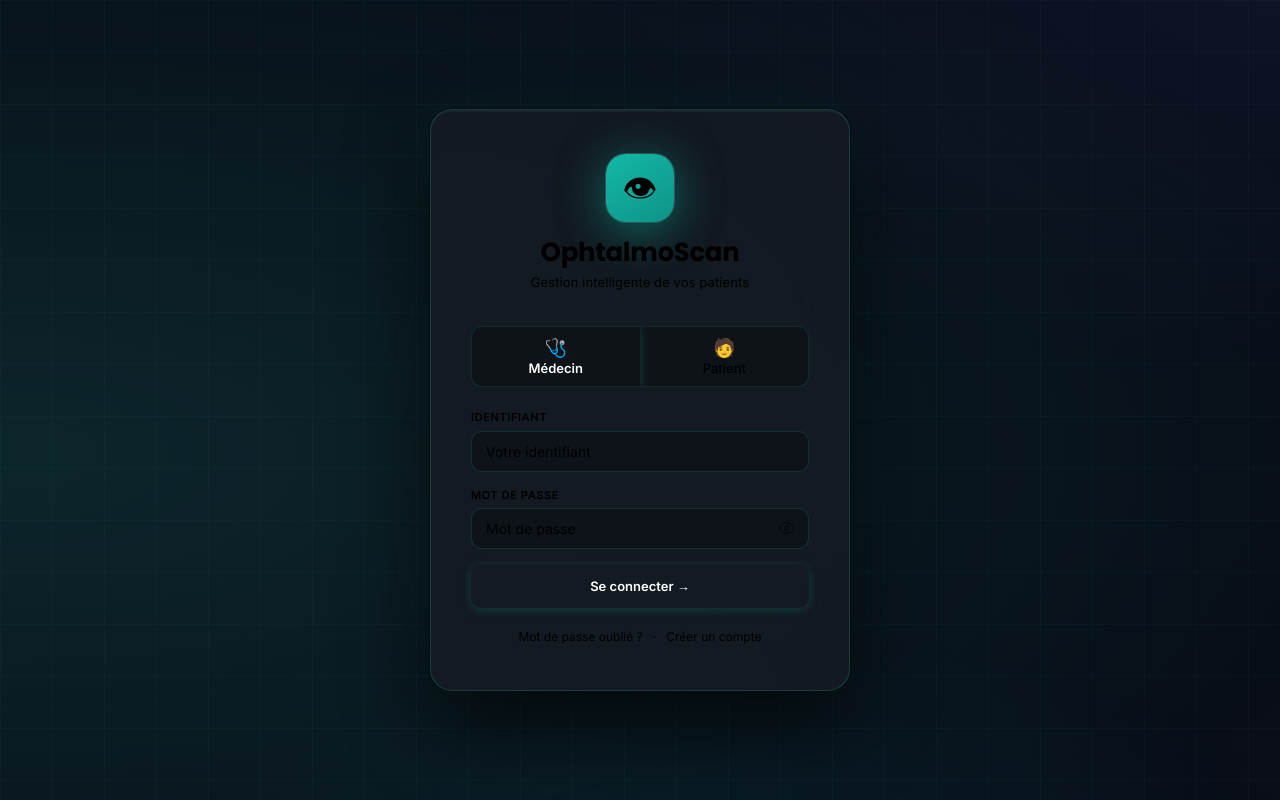
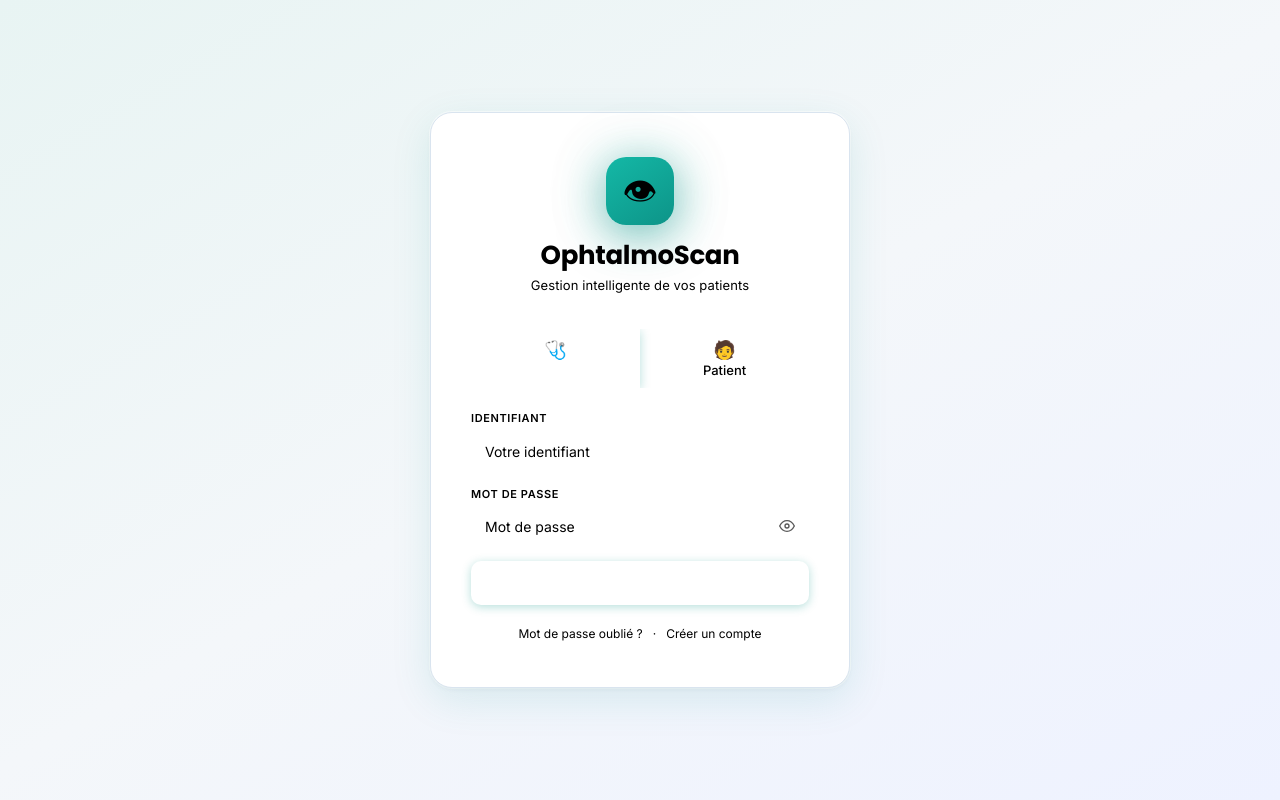
Before and after one commit to youssefbaz/ophtalmo-scan, a Flask app: page / in a window 1280 px wide. Run offline with Flask 3, Linux system fonts and the light colour scheme; some libraries are stand-ins or nearby versions.

Commit message:
reset theme

```diff
--- a/static/css/app.css
+++ b/static/css/app.css
@@ -1,52 +1,111 @@
 <style>
 /* ══════════════════════════════════════════════════════════════
    OPHTALMO-SCAN — Design System v3
-   Default theme: Dark
-   Palette: Deep navy · Teal #2DD4BF · Background #0D1117
+   Palette: Navy #0A2540 · Teal #0D9488 · Background #F4F7FA
    Fonts: Poppins (brand) + Inter (body)
    ══════════════════════════════════════════════════════════════ */
 
-/* ── DEFAULT THEME (DARK) ── */
+/* ── DEFAULT (LIGHT) THEME ── */
 :root {
   /* Primary brand */
-  --navy:       #C9D8EA;
+  --navy:       #0A2540;
+  --teal:       #0D9488;
+  --teal2:      #0B7A6E;
+  --teal3:      #096057;
+  --teal-dim:   rgba(13,148,136,0.10);
+  --teal-border:rgba(13,148,136,0.25);
+  --cyan:       #22D3EE;
+  --cyan-dim:   rgba(34,211,238,0.12);
+
+  /* Surfaces */
+  --bg:             #F4F7FA;
+  --bg2:            #EDF1F5;
+  --bg3:            #E2E8F0;
+  --card:           #FFFFFF;
+  --border:         #CBD5E1;
+  --surface-accent: #E8F4F3;
+
+  /* Sidebar — navy in light theme */
+  --sidebar-bg:     #0A2540;
+  --sidebar-border: rgba(255,255,255,0.08);
+
+  /* Text */
+  --text:  #0A2540;
+  --text1: #0A2540;
+  --text2: #476B8A;
+  --text3: #94A3B8;
+
+  /* Semantic colours */
+  --amber:   #D97706;
+  --amber-dim: rgba(217,119,6,0.10);
+  --red:     #DC2626;
+  --red-dim: rgba(220,38,38,0.09);
+  --green:   #16A34A;
+  --green-dim: rgba(22,163,74,0.09);
+  --blue:    #3B82F6;
+  --danger:  #DC2626;
+
+  /* Semantic text variants */
+  --color-red:       #B91C1C;
+  --color-amber:     #92400E;
+  --color-green:     #15803D;
+  --color-blue:      #1D4ED8;
+  --color-red-bg:    rgba(220,38,38,0.08);
+  --color-amber-bg:  rgba(180,83,9,0.08);
+  --color-green-bg:  rgba(21,128,61,0.08);
+  --color-blue-bg:   rgba(29,78,216,0.08);
+
+  /* Shape & shadow */
+  --radius:    12px;
+  --radius-lg: 16px;
+  --radius-xl: 20px;
+  --shadow:      0 4px 24px rgba(10,37,64,0.12);
+  --shadow-sm:   0 1px 3px rgba(10,37,64,0.06), 0 4px 12px rgba(10,37,64,0.05);
+  --card-shadow: 0 1px 3px rgba(10,37,64,0.04), 0 4px 16px rgba(10,37,64,0.06);
+  --glass-bg:     rgba(255,255,255,0.92);
+  --glass-border: rgba(13,148,136,0.15);
+}
+
+:root select.input option,
+:root select.form-input option {
+  background: #EDF1F5; color: #0A2540;
+}
+
+/* ── DARK THEME ── */
+body.theme-dark {
+  --navy:       #E4EEF8;
   --teal:       #2DD4BF;
   --teal2:      #14B8A6;
   --teal3:      #0D9488;
-  --teal-dim:   rgba(45,212,191,0.12);
-  --teal-border:rgba(45,212,191,0.22);
+  --teal-dim:   rgba(45,212,191,0.10);
+  --teal-border:rgba(45,212,191,0.20);
   --cyan:       #67E8F9;
   --cyan-dim:   rgba(103,232,249,0.10);
 
-  /* Surfaces */
-  --bg:             #0D1117;
-  --bg2:            #161B22;
-  --bg3:            #21262D;
-  --card:           #161B22;
-  --border:         #30363D;
-  --surface-accent: #1C2128;
-
-  /* Sidebar */
-  --sidebar-bg:     #090E18;
-  --sidebar-border: rgba(255,255,255,0.06);
-
-  /* Text */
-  --text:  #E6EDF3;
-  --text1: #F0F6FC;
-  --text2: #8B949E;
-  --text3: #484F58;
-
-  /* Semantic colours */
-  --amber:     #F0B429;
-  --amber-dim: rgba(240,180,41,0.15);
-  --red:       #EF4444;
-  --red-dim:   rgba(239,68,68,0.15);
-  --green:     #22C55E;
+  --bg:             #060F1A;
+  --bg2:            #0B1629;
+  --bg3:            #111E35;
+  --card:           #0F1B2F;
+  --border:         #1E3050;
+  --surface-accent: #0D1A2D;
+
+  --sidebar-bg:     #0B1629;
+  --sidebar-border: rgba(255,255,255,0.05);
+
+  --text:  #E4EEF8;
+  --text1: #E4EEF8;
+  --text2: #7EA8CC;
+  --text3: #3D5878;
+
+  --amber:   #F59E0B;
+  --amber-dim: rgba(245,158,11,0.15);
+  --red:     #EF4444;
+  --red-dim: rgba(239,68,68,0.15);
+  --green:   #22C55E;
   --green-dim: rgba(34,197,94,0.15);
-  --blue:      #60A5FA;
-  --danger:    #EF4444;
-
-  /* Semantic text variants */
+  --blue:    #60A5FA;
+  --danger:  #EF4444;
+
   --color-red:       #FCA5A5;
   --color-amber:     #FCD34D;
   --color-green:     #86EFAC;
@@ -56,23 +115,40 @@
   --color-green-bg:  rgba(34,197,94,0.14);
   --color-blue-bg:   rgba(59,130,246,0.14);
 
-  /* Shape & shadow */
-  --radius:    12px;
-  --radius-lg: 16px;
-  --radius-xl: 20px;
   --shadow:      0 4px 32px rgba(0,0,0,0.60);
   --shadow-sm:   0 1px 3px rgba(0,0,0,0.4), 0 8px 24px rgba(0,0,0,0.3);
-  --card-shadow: 0 1px 3px rgba(0,0,0,0.4), 0 8px 24px rgba(0,0,0,0.25);
-  --glass-bg:     rgba(13,17,23,0.88);
+  --card-shadow: 0 1px 3px rgba(0,0,0,0.4), 0 8px 24px rgba(0,0,0,0.3);
+  --glass-bg:     rgba(6,15,26,0.88);
   --glass-border: rgba(45,212,191,0.15);
 }
-
-:root select.input option,
-:root select.form-input option {
-  background: #161B22; color: #E6EDF3;
-}
-
-/* body.theme-dark is now the default — variables live in :root above */
+body.theme-dark select.input option,
+body.theme-dark select.form-input option {
+  background: #111E35; color: #E4EEF8;
+}
+body.theme-dark {
+  background-image:
+    radial-gradient(ellipse 70% 50% at 0% 0%,   rgba(45,212,191,0.04) 0%, transparent 60%),
+    radial-gradient(ellipse 50% 40% at 100% 100%, rgba(99,102,241,0.03) 0%, transparent 55%);
+}
+
+/* ── CLINICAL THEME ── */
+body.theme-clinical {
+  --bg: #F5F7FA; --bg2: #EDF0F5; --bg3: #E0E6ED; --card: #FFFFFF;
+  --border: #B0C4D8; --text: #1A2940; --text2: #3A5C80; --text3: #6E8FAA;
+  --teal: #0077CC; --teal2: #005FA3; --teal-dim: rgba(0,119,204,0.10);
+  --surface-accent: #D0DCE8;
+  --sidebar-bg: #0A2540;
+  --sidebar-border: rgba(255,255,255,0.08);
+  --shadow: 0 2px 16px rgba(0,0,0,0.07);
+  --card-shadow: 0 1px 3px rgba(10,37,64,0.05), 0 4px 12px rgba(10,37,64,0.05);
+  --color-red: #B91C1C; --color-amber: #92400E; --color-green: #166534; --color-blue: #1E40AF;
+  --color-red-bg: rgba(185,28,28,0.10); --color-amber-bg: rgba(146,64,14,0.10);
+  --color-green-bg: rgba(22,101,52,0.10); --color-blue-bg: rgba(30,64,175,0.10);
+}
+body.theme-clinical select.input option,
+body.theme-clinical select.form-input option {
+  background: #EDF0F5; color: #1A2940;
+}
 
 /* ── HIGH CONTRAST THEME ── */
 body.theme-contrast {
@@ -105,9 +181,6 @@ body {
   overflow: hidden;
   line-height: 1.5;
   -webkit-text-size-adjust: 100%;
-  background-image:
-    radial-gradient(ellipse 70% 50% at 0% 0%,   rgba(45,212,191,0.04) 0%, transparent 60%),
-    radial-gradient(ellipse 50% 40% at 100% 100%, rgba(99,102,241,0.03) 0%, transparent 55%);
 }
 
 /* ── SCROLLBARS ── */
@@ -416,46 +504,59 @@ body.theme-contrast .topbar {
 #loginScreen {
   position: fixed;
   top: 0; right: 0; bottom: 0; left: 0;
-  background: #090E18;
+  background: linear-gradient(150deg, #E8F4F3 0%, #F4F7FA 50%, #EEF2FF 100%);
   display: flex; align-items: center; justify-content: center;
   z-index: 1000; overflow-y: auto;
   -webkit-overflow-scrolling: touch;
   padding: 24px 16px; box-sizing: border-box;
 }
-#loginScreen::before {
+
+.login-box {
+  width: 100%; max-width: 420px; box-sizing: border-box;
+  background: #FFFFFF;
+  border: 1px solid #D9E4EF;
+  border-radius: 22px;
+  padding: 44px 40px;
+  box-shadow:
+    0 2px 4px rgba(10,37,64,0.04),
+    0 12px 40px rgba(13,148,136,0.12),
+    0 0 0 1px rgba(255,255,255,0.8);
+  margin: auto; position: relative; z-index: 1;
+}
+
+/* Dark login */
+body.theme-dark #loginScreen {
+  background: #030a14;
+}
+body.theme-dark #loginScreen::before {
   content: '';
   position: absolute; inset: -20%;
   background:
-    radial-gradient(ellipse 130% 90% at 15% 55%, rgba(45,212,191,0.14) 0%, transparent 60%),
-    radial-gradient(ellipse 90%  65% at 88% 12%, rgba(99,102,241,0.09) 0%, transparent 55%),
-    radial-gradient(ellipse 70%  55% at 55% 98%, rgba(14,165,233,0.09) 0%, transparent 50%);
+    radial-gradient(ellipse 130% 90% at 15% 55%, rgba(45,212,191,0.16) 0%, transparent 60%),
+    radial-gradient(ellipse 90%  65% at 88% 12%, rgba(99,102,241,0.10) 0%, transparent 55%),
+    radial-gradient(ellipse 70%  55% at 55% 98%, rgba(14,165,233,0.10) 0%, transparent 50%);
   animation: aurora-drift 14s ease-in-out infinite;
   pointer-events: none; z-index: 0;
 }
-#loginScreen::after {
+body.theme-dark #loginScreen::after {
   content: '';
   position: absolute; inset: 0;
   background-image:
-    linear-gradient(rgba(45,212,191,0.035) 1px, transparent 1px),
-    linear-gradient(90deg, rgba(45,212,191,0.035) 1px, transparent 1px);
+    linear-gradient(rgba(45,212,191,0.04) 1px, transparent 1px),
+    linear-gradient(90deg, rgba(45,212,191,0.04) 1px, transparent 1px);
   background-size: 52px 52px;
   pointer-events: none; z-index: 0;
 }
-
-.login-box {
-  width: 100%; max-width: 420px; box-sizing: border-box;
-  background: rgba(22,27,34,0.88);
+body.theme-dark .login-box {
+  background: rgba(10,18,32,0.82);
   backdrop-filter: blur(28px) saturate(1.4);
   -webkit-backdrop-filter: blur(28px) saturate(1.4);
-  border: 1px solid rgba(45,212,191,0.20);
-  border-radius: 22px;
-  padding: 44px 40px;
+  border: 1px solid rgba(45,212,191,0.18);
   box-shadow:
     0 2px 0 rgba(255,255,255,0.04) inset,
     0 32px 80px rgba(0,0,0,0.75),
     0 0 0 1px rgba(0,0,0,0.4),
-    0 0 60px rgba(45,212,191,0.07);
-  margin: auto; position: relative; z-index: 1;
+    0 0 60px rgba(45,212,191,0.05);
 }
 
 .login-logo { text-align: center; margin-bottom: 34px; }
@@ -478,12 +579,12 @@ body.theme-contrast .topbar {
 /* Role tabs */
 .role-tabs {
   display: flex; gap: 0; margin-bottom: 22px;
-  background: rgba(0,0,0,0.25); padding: 0;
-  border-radius: 11px; border: 1px solid rgba(45,212,191,0.12); overflow: hidden;
+  background: var(--bg2); padding: 0;
+  border-radius: 11px; border: 1px solid var(--border); overflow: hidden;
 }
 .role-tab {
   flex: 1; padding: 10px 8px; border-radius: 0; border: none;
-  border-right: 1px solid rgba(45,212,191,0.10);
+  border-right: 1px solid var(--border);
   background: transparent; color: var(--text2);
   font-family: 'Inter', sans-serif; font-size: 13px; font-weight: 500;
   cursor: pointer; transition: background 0.2s, color 0.2s; text-align: center;
@@ -505,16 +611,24 @@ body.theme-contrast .topbar {
 }
 .form-input {
   width: 100%; padding: 11px 14px;
-  background: rgba(0,0,0,0.22); border: 1.5px solid rgba(45,212,191,0.15);
+  background: var(--bg2); border: 1.5px solid var(--border);
   border-radius: 10px; color: var(--text);
   font-family: 'Inter', sans-serif; font-size: 14px;
   outline: none; transition: border-color 0.2s, box-shadow 0.2s;
 }
 .form-input:focus {
+  border-color: var(--teal);
+  box-shadow: 0 0 0 3px var(--teal-dim);
+}
+.form-input::placeholder { color: var(--text3); }
+body.theme-dark .form-input {
+  background: rgba(0,0,0,0.22);
+  border-color: rgba(45,212,191,0.15);
+}
+body.theme-dark .form-input:focus {
   border-color: rgba(45,212,191,0.55);
   box-shadow: 0 0 0 3px rgba(45,212,191,0.10);
 }
-.form-input::placeholder { color: var(--text3); }
 
 .demo-creds {
   background: var(--teal-dim); border: 1px solid var(--teal-border);
--- a/static/js/i18n.js
+++ b/static/js/i18n.js
@@ -13,7 +13,6 @@ const TRANSLATIONS = {
     'Tous les utilisateurs':'All users','Créer un médecin':'Create doctor','Créer un patient':'Create patient',
     'Mon espace':'My space','Mes rendez-vous':'My appointments',
     'Mes documents':'My documents','Questions au médecin':'Questions to doctor',
-    'Messages':'Messages','Messages du médecin':'Doctor messages',
     // Topbar titles
     'Tableau de bord médecin':'Dashboard','Mon espace santé':'My health space',
     'Agenda & Rendez-vous':'Agenda & Appointments','Questions des patients':'Patient Questions',
@@ -35,7 +34,6 @@ const TRANSLATIONS = {
     'Tous les utilisateurs':'جميع المستخدمين','Créer un médecin':'إنشاء طبيب','Créer un patient':'إنشاء مريض',
     'Mon espace':'مساحتي','Mes rendez-vous':'مواعيدي',
     'Mes documents':'وثائقي','Questions au médecin':'أسئلة للطبيب',
-    'Messages':'الرسائل','Messages du médecin':'رسائل الطبيب',
     // Topbar titles
     'Tableau de bord médecin':'لوحة التحكم','Mon espace santé':'مساحتي الصحية',
     'Agenda & Rendez-vous':'الأجندة والمواعيد','Questions des patients':'أسئلة المرضى',
@@ -75,7 +73,6 @@ function applyLang(lang) {
       'ai-assistant':'Assistant IA Ophtalmologie','patient-profile':'Dossier patient',
       'liste-patients-anon':'Liste des patients','mes-rdv':'Mes rendez-vous',
       'mes-documents':'Mes documents','mes-questions':'Questions au médecin',
-      'mes-messages':'Messages du médecin',
       'today':"Salle d'attente — Aujourd'hui",'admin-dashboard':'Tableau de bord — Administration',
       'admin-pending':'Comptes en attente de validation','admin-users':'Gestion des utilisateurs',
       'admin-create-medecin':'Créer un compte médecin','admin-create-patient':'Créer un dossier patient',
@@ -94,13 +91,12 @@ function t(key) {
 
 function applyTheme(theme) {
   document.body.classList.remove('theme-dark','theme-light','theme-clinical','theme-contrast','theme-minuit');
-  // 'dark' is the default theme — no class needed; only contrast adds a class
-  if (theme === 'contrast') document.body.classList.add('theme-contrast');
+  if (theme !== 'light') document.body.classList.add('theme-' + theme);
   localStorage.setItem('ophtalmo_theme', theme);
   // Sync mobile browser chrome (address bar / status bar) with app theme
-  const bgColors = { dark:'#0D1117', contrast:'#000000' };
+  const bgColors = { dark:'#060F1A', light:'#F4F7FA', clinical:'#F5F7FA', contrast:'#000000' };
   const metaTag = document.querySelector('meta[name="theme-color"]');
-  if (metaTag) metaTag.content = bgColors[theme] || '#0D1117';
+  if (metaTag) metaTag.content = bgColors[theme] || '#f8fafc';
 }
 
 // ─── PAGE LOAD: check for password reset token in URL ─────────────────────────
@@ -108,10 +104,8 @@ function applyTheme(theme) {
   initPasswordToggles(); // wire up eye-toggles on all static auth panels
 
   applyLang(_currentLang);
-  let storedTheme = localStorage.getItem('ophtalmo_theme') || 'dark';
-  if (storedTheme === 'minuit') storedTheme = 'dark';
-  if (storedTheme === 'light') storedTheme = 'dark';
-  if (storedTheme === 'clinical') storedTheme = 'dark';
+  let storedTheme = localStorage.getItem('ophtalmo_theme') || 'light';
+  if (storedTheme === 'minuit') storedTheme = 'dark'; // old minuit → dark
   applyTheme(storedTheme);
 
   // Pre-select role based on URL path (/medecin or /patient)
--- a/static/js/settings.js
+++ b/static/js/settings.js
@@ -644,8 +644,6 @@ async function renderSettings(c) {
   const profile    = await api('/api/settings/profile');
   let storedTheme = localStorage.getItem('ophtalmo_theme') || 'dark';
   if (storedTheme === 'minuit') storedTheme = 'dark';
-  if (storedTheme === 'light') storedTheme = 'dark';
-  if (storedTheme === 'clinical') storedTheme = 'dark';
   const lang        = localStorage.getItem('ophtalmo_lang') || 'fr';
   const canEdit     = USER.role === 'medecin' || USER.role === 'admin';
   const isMedecin   = USER.role === 'medecin' || USER.role === 'admin';
@@ -668,8 +666,10 @@ async function renderSettings(c) {
     exportHint: {fr:'Pour un patient individuel, ouvrez son dossier et utilisez ⬇.', en:'For a single patient, open their file and use ⬇.', ar:'لمريض واحد، افتح ملفه واستخدم ⬇.'},
     apply:      {fr:'✓ Appliquer les modifications', en:'✓ Apply changes', ar:'✓ تطبيق التغييرات'},
     themes: {
-      dark:     {fr:'Sombre (par défaut)', en:'Dark (default)', ar:'داكن (افتراضي)'},
-      contrast: {fr:'Contraste élevé',    en:'High contrast',  ar:'تباين عالٍ'},
+      dark:     {fr:'Sombre',    en:'Dark',     ar:'داكن'},
+      light:    {fr:'Clair',     en:'Light',    ar:'فاتح'},
+      clinical: {fr:'Clinique',  en:'Clinical', ar:'سريري'},
+      contrast: {fr:'Contraste', en:'Contrast', ar:'تباين'},
     },
   };
   const lx = l => (L[l] || {})[lang] || (L[l] || {})[lang] || (L[l] || {}).fr || l;
@@ -738,7 +738,9 @@ async function renderSettings(c) {
       <div class="section-title" style="margin-bottom:16px">${lx('theme')}</div>
       <div style="display:grid;grid-template-columns:repeat(auto-fill,minmax(130px,1fr));gap:10px">
         ${[
-          {id:'dark',    preview:'#0D1117', text:'#E6EDF3', accent:'#2DD4BF'},
+          {id:'dark',    preview:'#1e2d45', text:'#e8f0fe', accent:'#3b82f6'},
+          {id:'light',   preview:'#f0f4f8', text:'#0a1628', accent:'#2563eb'},
+          {id:'clinical',preview:'#f5f7fa', text:'#1a2940', accent:'#0077cc'},
           {id:'contrast',preview:'#000000', text:'#ffffff', accent:'#00ffcc'},
         ].map(th=>`
           <div onclick="applyTheme('${th.id}');document.querySelectorAll('.theme-opt').forEach(e=>{e.style.borderColor='var(--border)';e.classList.remove('selected')});this.style.borderColor='var(--teal)';this.classList.add('selected')"
--- a/templates/index.html
+++ b/templates/index.html
@@ -3,7 +3,7 @@
 <head>
 <meta charset="UTF-8">
 <meta name="viewport" content="width=device-width, initial-scale=1.0, viewport-fit=cover">
-<meta name="theme-color" content="#0D1117">
+<meta name="theme-color" content="#F4F7FA">
 <meta name="mobile-web-app-capable" content="yes">
 <meta name="apple-mobile-web-app-capable" content="yes">
 <meta name="apple-mobile-web-app-status-bar-style" content="black-translucent">
@@ -424,7 +424,6 @@
 <script src="/static/js/patients.js"></script>
 <script src="/static/js/agenda.js"></script>
 <script src="/static/js/patient-portal.js"></script>
-<script src="/static/js/messages.js"></script>
 <script src="/static/js/ai.js"></script>
 <script src="/static/js/rdv.js"></script>
 <script src="/static/js/ui.js"></script>
```
Also changed, not shown: other parts of static/css/app.css (+38 -7 lines).
